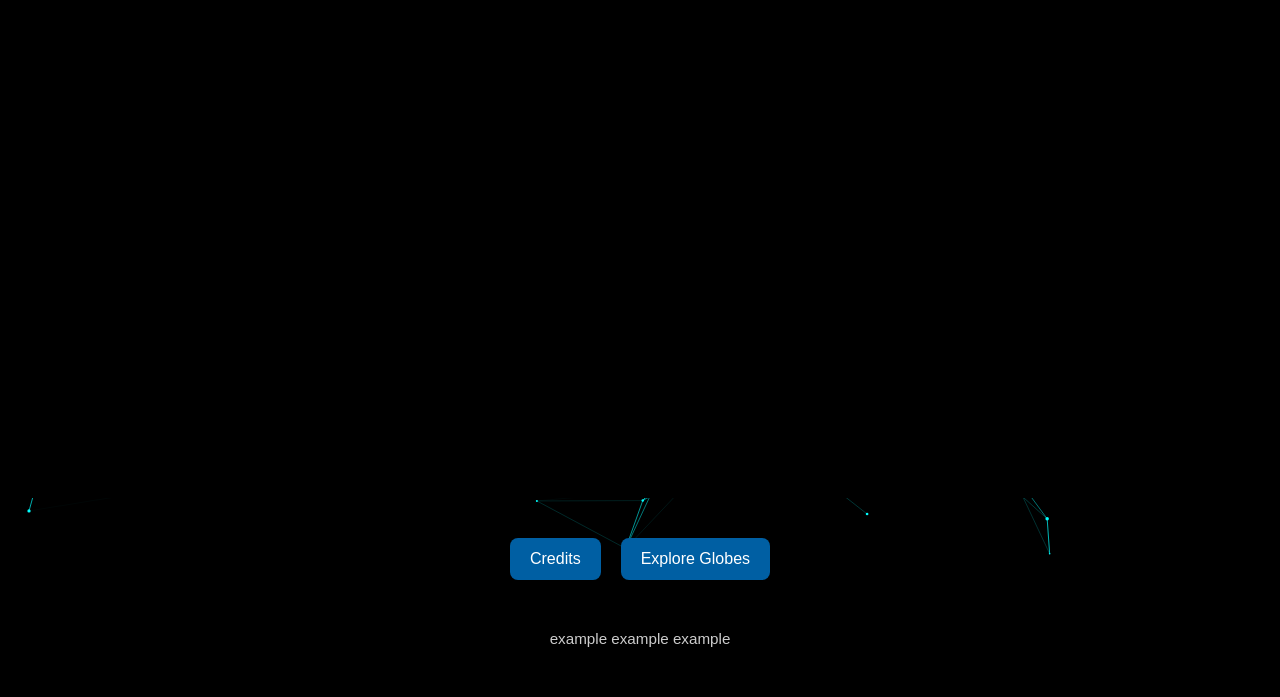
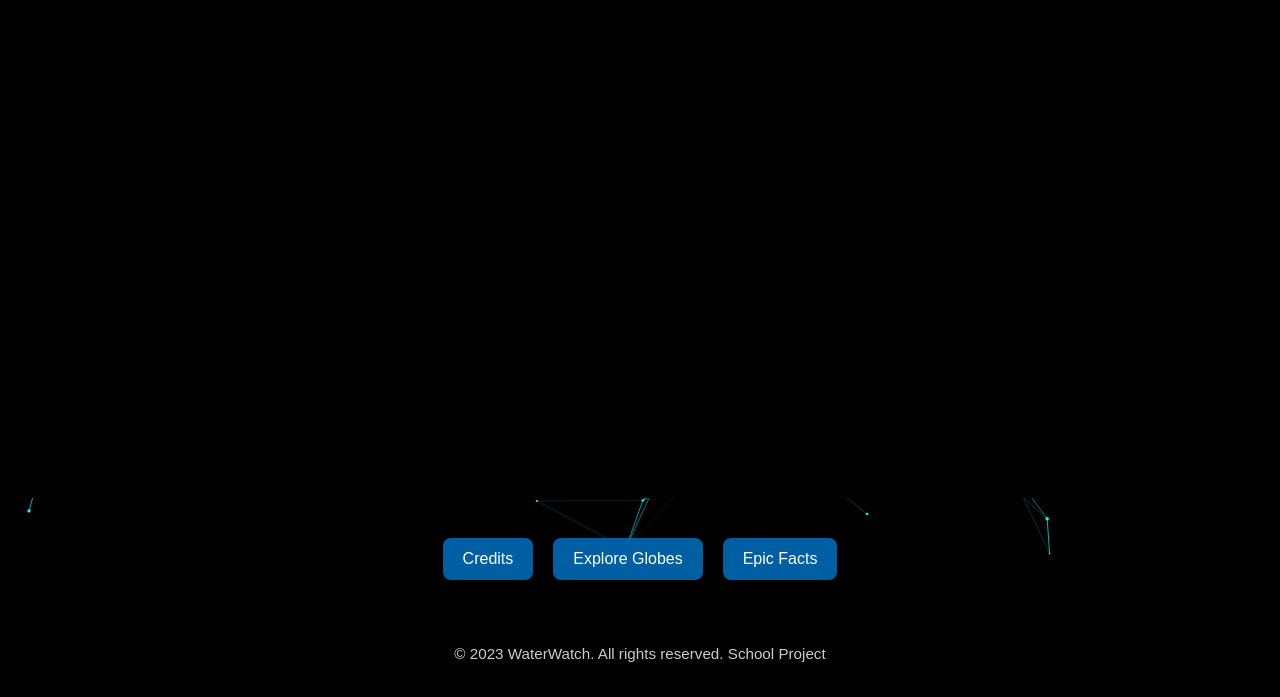
Before and after one commit to cheezenotfound/exhibition, a plain HTML site: page index.html in a window 1280 px wide. Shown: the part 244-941 px from the top of the page. Before the commit the page ends 911 px from the top, so only its background shows below. Drawn offline with nearby package versions, Linux system fonts and the light colour scheme.

Commit message:
Update index.html

```diff
--- a/index.html
+++ b/index.html
@@ -94,10 +94,11 @@
   <div class="links">
     <a href="credits.html">Credits</a>
     <a href="globes.html">Explore Globes</a>
+    <a href="facts.html">Epic Facts</a>
   </div>
 
   <div class="footer-note">
-    example example example
+    <p>© 2023 WaterWatch. All rights reserved. School Project</p>
   </div>
   <script>
   const canvas = document.getElementById("constellation-canvas");
```
